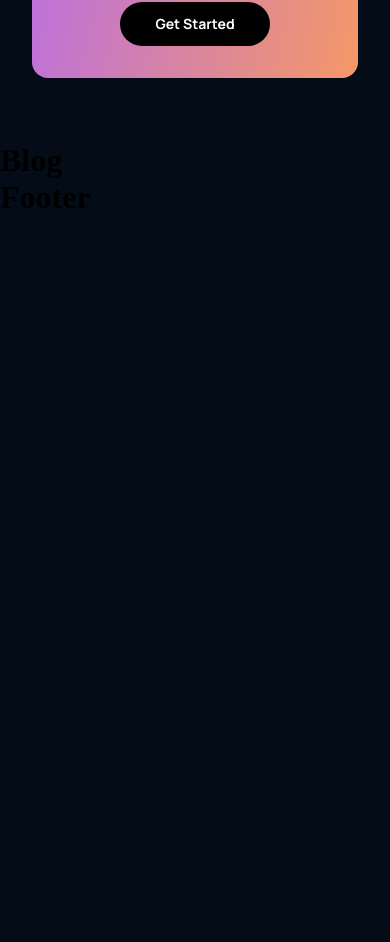
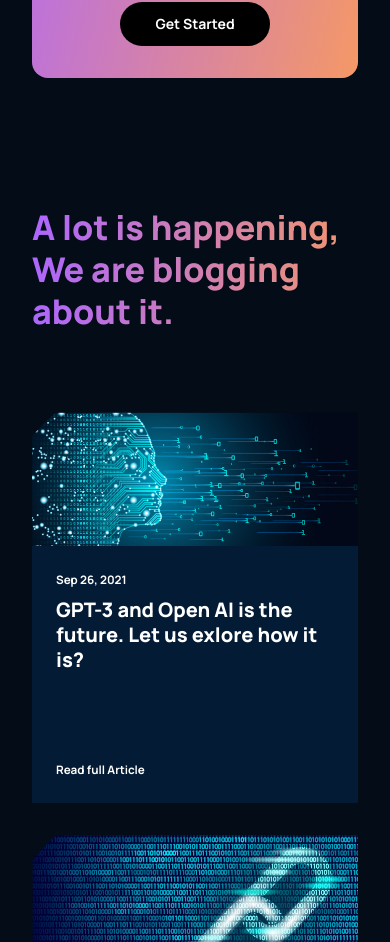
Before and after one commit to kiaradmahsa/project_ui_ux, a React (Create React App) app: page / in a window 390 px wide. Shown: the part 4409-5351 px from the top of the page. Before the commit the page ends 4625 px from the top, so only its background shows below. Built offline with nearby package versions, Linux system fonts and the light colour scheme.

Commit message:
create blog section template + create article component template + add their Css

```diff
--- a/src/components/Article/article.css
+++ b/src/components/Article/article.css
@@ -0,0 +1,57 @@
+.gpt3__blog-container_article {
+    width: 100%;
+    height: 100%;
+
+    display: flex;
+    flex-direction: column;
+    background: var(--color-footer);
+}
+
+.gpt3__blog-container_article-image {
+    width: 100%;
+    height: 100%;
+    background: var(--color-bg);
+}
+
+.gpt3__blog-container_article-image img {
+    width: 100%;
+    height: 100%;
+}
+
+.gpt3__blog-container_article-content {
+    display: flex;
+    flex-direction: column;
+    justify-content: space-between;
+
+    padding: 1rem 1.5rem;
+    height: 100%;
+}
+
+.gpt3__blog-container_article-content p,
+.gpt3__blog-container_article-content a {
+    font-family: var(--font-family);
+    font-size: 11.65px;
+    font-weight: 700;
+    line-height: 35px;
+
+    color: #fff;
+}
+
+.gpt3__blog-container_article-content h3 {
+    font-family: var(--font-family);
+    font-size: 25.11px;
+    font-weight: 800;
+    line-height: 30.30px;
+
+    color: #fff;
+    margin-bottom: 5rem;
+    cursor: pointer;
+}
+
+
+@media screen and (max-width: 550px) {
+    .gpt3__blog-container_article-content h3 {
+        font-size: 18px;
+        line-height: 25px;
+    }
+}
--- a/src/components/Article/article.jsx
+++ b/src/components/Article/article.jsx
@@ -1,11 +1,20 @@
 import React from 'react';
 import './article.css';
-const Article= () =>{
+const Article= ({imgUrl, date, title}) =>{
     return(
-        <div>
-            <h1>Article</h1>
+        <div className="gpt3__blog-container_article">
+            <div className="gpt3__blog-container_article-image">
+                <img src={imgUrl} alt="blog image"/>
+            </div>
+            <div className="gpt3__blog-container_article-content">
+                <div>
+                    <p>{date}</p>
+                    <h3>{title}</h3>
+                </div>
+                <a href="#">Read full Article</a>
+            </div>
         </div>
     )
 }
 
-export default Article
+export default Article;
--- a/src/containers/blog/Blog.jsx
+++ b/src/containers/blog/Blog.jsx
@@ -1,9 +1,24 @@
 import React from 'react';
 import './blog.css';
+import {Article} from '../../components';
+import {blog01 , blog02 , blog03, blog04, blog05} from './imports';
 const Blog= () =>{
     return(
-        <div>
-            <h1>Blog</h1>
+        <div className="gpt3__blog section__padding" id="blog">
+            <div className="gpt3__blog-heading">
+                <h1 className="gradient__text">A lot is happening, <br /> We are blogging about it.</h1>
+            </div>
+            <div className="gpt3__blog-container">
+                <div className="gpt3__blog-container_groupA">
+                    <Article imgUrl={blog01} date="Sep 26, 2021" title="GPT-3 and Open  AI is the future. Let us exlore how it is?" />
+                </div>
+                <div className="gpt3__blog-container_groupB">
+                    <Article imgUrl={blog02} date="Sep 26, 2021" title="GPT-3 and Open  AI is the future. Let us exlore how it is?" />
+                    <Article imgUrl={blog03} date="Sep 26, 2021" title="GPT-3 and Open  AI is the future. Let us exlore how it is?" />
+                    <Article imgUrl={blog04} date="Sep 26, 2021" title="GPT-3 and Open  AI is the future. Let us exlore how it is?" />
+                    <Article imgUrl={blog05} date="Sep 26, 2021" title="GPT-3 and Open  AI is the future. Let us exlore how it is?" />
+                </div>
+            </div>
         </div>
     )
 }
--- a/src/containers/blog/blog.css
+++ b/src/containers/blog/blog.css
@@ -0,0 +1,81 @@
+.gpt3__blog {
+    display: flex;
+    flex-direction: column;
+}
+
+.gpt3__blog-heading {
+    width: 100%;
+    text-align: left;
+
+    margin-bottom: 5rem;
+}
+
+.gpt3__blog-heading h1 {
+    font-size: 62px;
+    line-height: 75px;
+    font-family: var(--font-family);
+    font-weight: 800;
+}
+
+.gpt3__blog-container {
+    display: flex;
+    flex-direction: row;
+}
+
+.gpt3__blog-container_groupA {
+    flex: 0.75;
+    margin-right: 2rem;
+}
+
+.gpt3__blog-container_groupB {
+    flex: 1;
+
+    display:grid;
+    grid-template-columns: repeat(2, 1fr);
+    grid-gap: 2rem;
+}
+
+.gpt3__blog-container_groupB h3{
+    font-size: 20px;
+}
+@media screen and (max-width: 990px) {
+    .gpt3__blog-container {
+        flex-direction: column-reverse;
+    }
+
+
+    .gpt3__blog-container_groupA {
+        margin: 2rem 0;
+    }
+
+    .gpt3__blog-container_groupA .gpt3__blog-container_article  {
+        width: 48%;
+    }
+
+    .gpt3__blog-container_groupA .gpt3__blog-container_article-image {
+        height: 250px;
+    }
+}
+
+@media screen and (max-width: 700px) {
+    .gpt3__blog-container_groupB {
+        grid-template-columns: repeat(1, 1fr);
+    }
+
+    .gpt3__blog-container_groupA .gpt3__blog-container_article  {
+        width: 100%;
+    }
+
+    .gpt3__blog-heading h1 {
+        font-size: 46px;
+        line-height: 52px;
+    }
+}
+
+@media screen and (max-width: 550px) {
+    .gpt3__blog-heading h1 {
+        font-size: 34px;
+        line-height: 42px;
+    }
+
+}
--- /dev/null
+++ b/src/containers/blog/imports.js
@@ -0,0 +1,8 @@
+import blog01 from '../../assets/blog01.png'
+import blog02 from '../../assets/blog02.png';
+import blog03 from '../../assets/blog03.png';
+import blog04 from '../../assets/blog04.png';
+import blog05 from '../../assets/blog05.png';
+
+
+export {blog01, blog02, blog03, blog04, blog05}
```
